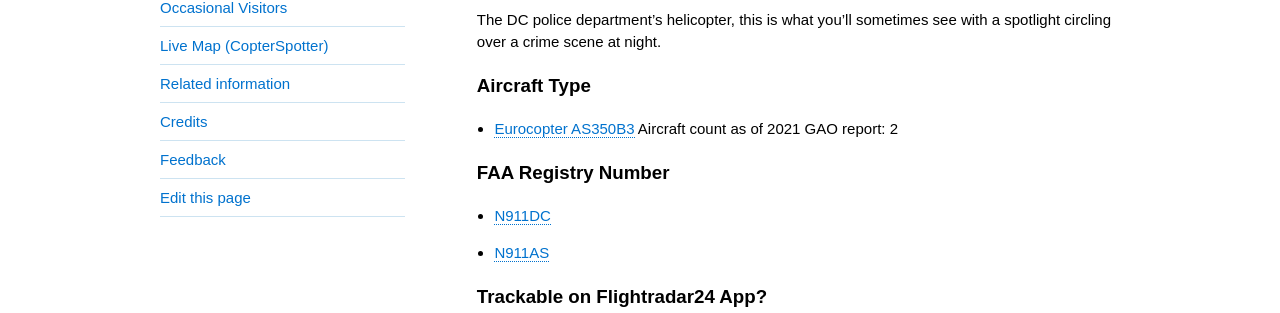
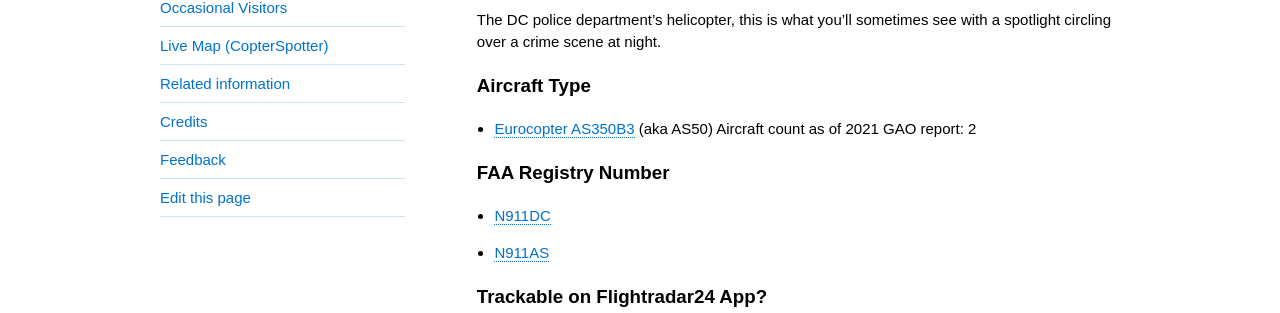
Before and after one commit to gbinal/dc-helicopters, a Jekyll site: the page built from _helicopters/3-metropolitan-police-department-air-support-unit-falcon.md, in a window 1280 px wide and 900 px high. Shown: the part 184-497 px from the top of the window. Built offline with Jekyll 4.4.1, drawn with Linux system fonts in a browser that asks for light colours.

Commit message:
adding as50

```diff
--- a/_helicopters/3-metropolitan-police-department-air-support-unit-falcon.md
+++ b/_helicopters/3-metropolitan-police-department-air-support-unit-falcon.md
@@ -8,7 +8,7 @@ image: /pictures/MPD-helicopter.jpg
 The DC police department's helicopter, this is what you'll sometimes see with a spotlight circling over a crime scene at night.
 
 ### Aircraft Type
-* [Eurocopter AS350B3](https://en.wikipedia.org/wiki/Eurocopter_AS350_%C3%89cureuil) Aircraft count as of 2021 GAO report: 2
+* [Eurocopter AS350B3](https://en.wikipedia.org/wiki/Eurocopter_AS350_%C3%89cureuil) (aka AS50) Aircraft count as of 2021 GAO report: 2
 
 ### FAA Registry Number
 * [N911DC](https://registry.faa.gov/aircraftinquiry/NNum_Results.aspx?NNumbertxt=N911DC)
```
